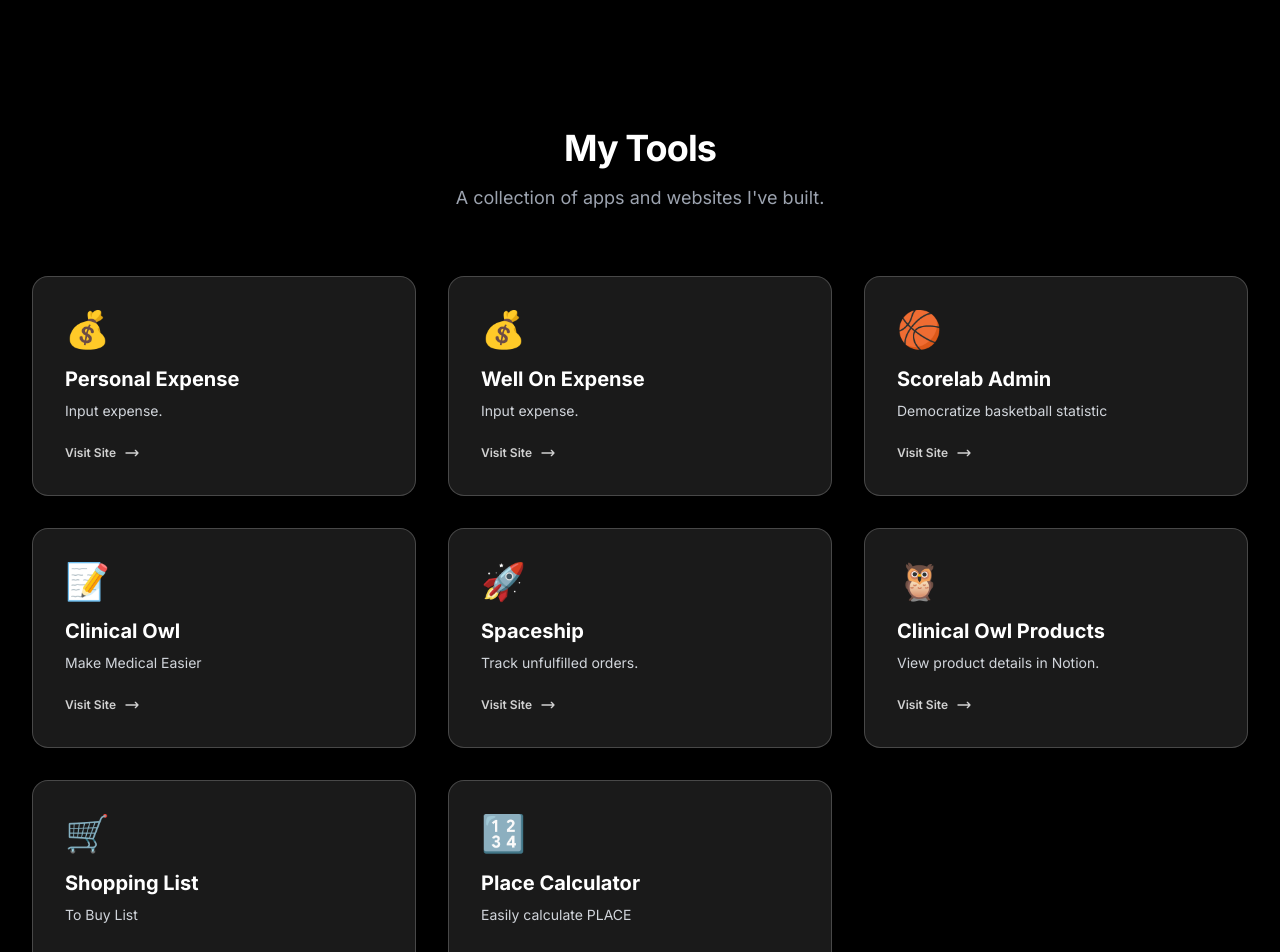
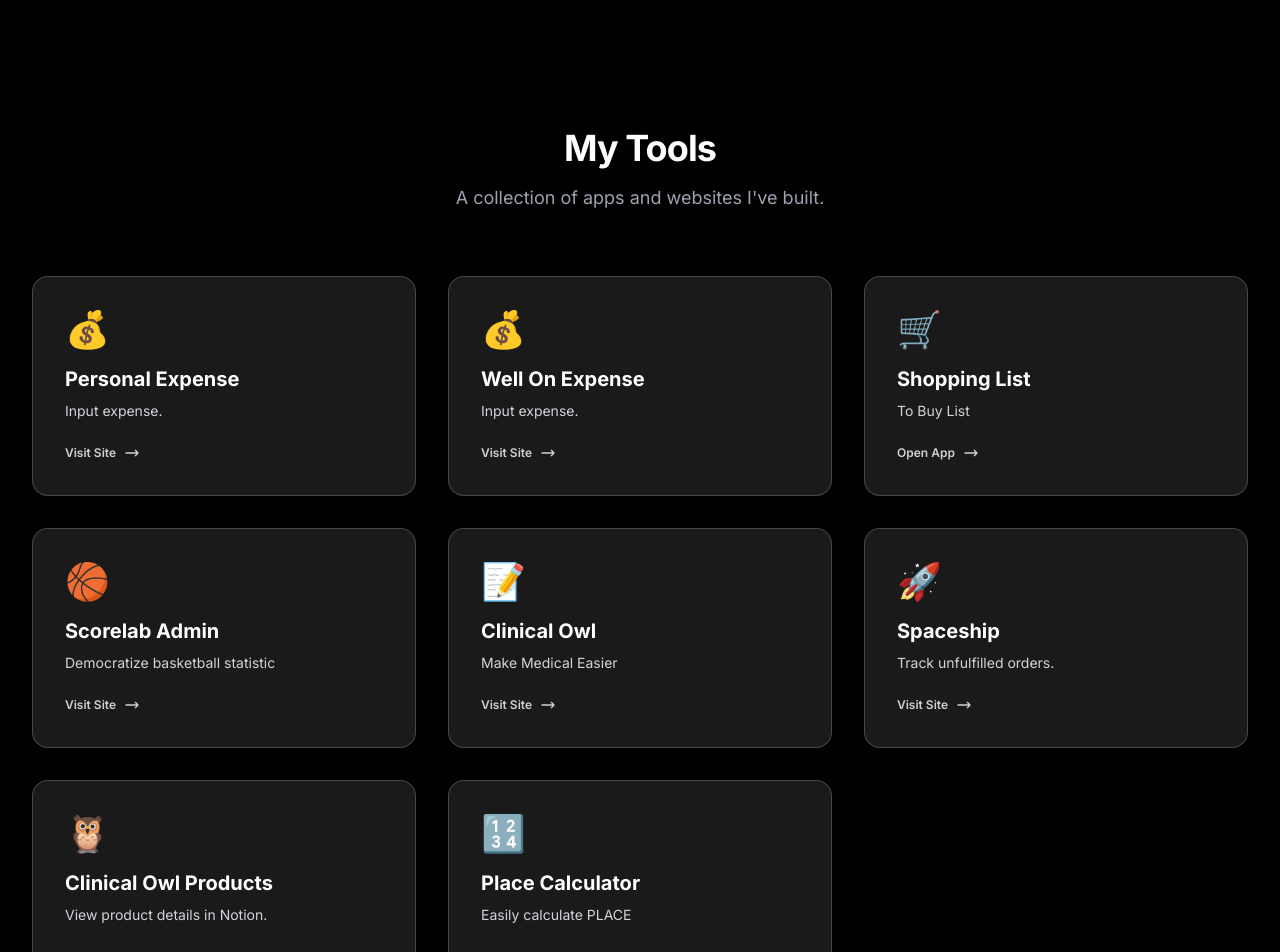
Before and after one commit to wongd22/derekwong.co, a React (Vite) app: page / in a window 1280 px wide. Shown: the top 952 px of the page. Built offline with nearby package versions, Linux system fonts and the light colour scheme.

Commit message:
rearrange

```diff
--- a/src/pages/MyPage.jsx
+++ b/src/pages/MyPage.jsx
@@ -19,6 +19,12 @@ const projects = [
     icon: "💰",
     link: "https://forms.gle/5J55inBAGSwi6wrD8",
     external: true
+  },
+  {
+    title: "Shopping List",
+    description: "To Buy List",
+    icon: "🛒",
+    link: "/shopping"
   },
   {
     title: "Scorelab Admin",
@@ -47,12 +53,6 @@ const projects = [
     icon: "🦉",
     link: "http://www.notion.so/clinical-owl/Products-462ec30476a24f9ab3276078cbca66e9?pvs=4",
     external: true
-  },
-  {
-    title: "Shopping List",
-    description: "To Buy List",
-    icon: "🛒",
-    link: "/shopping"
   },
   {
     title: "Place Calculator",
```
